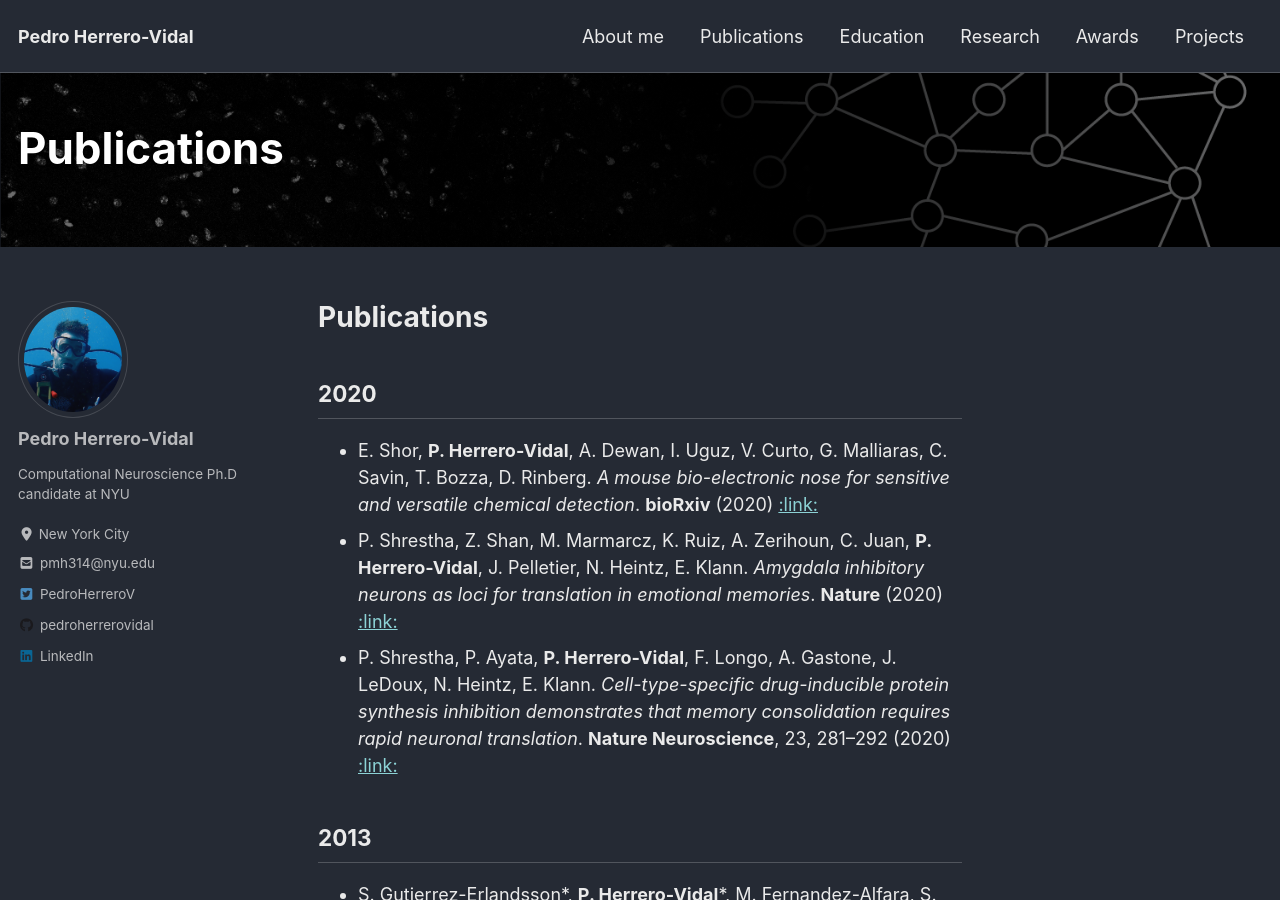
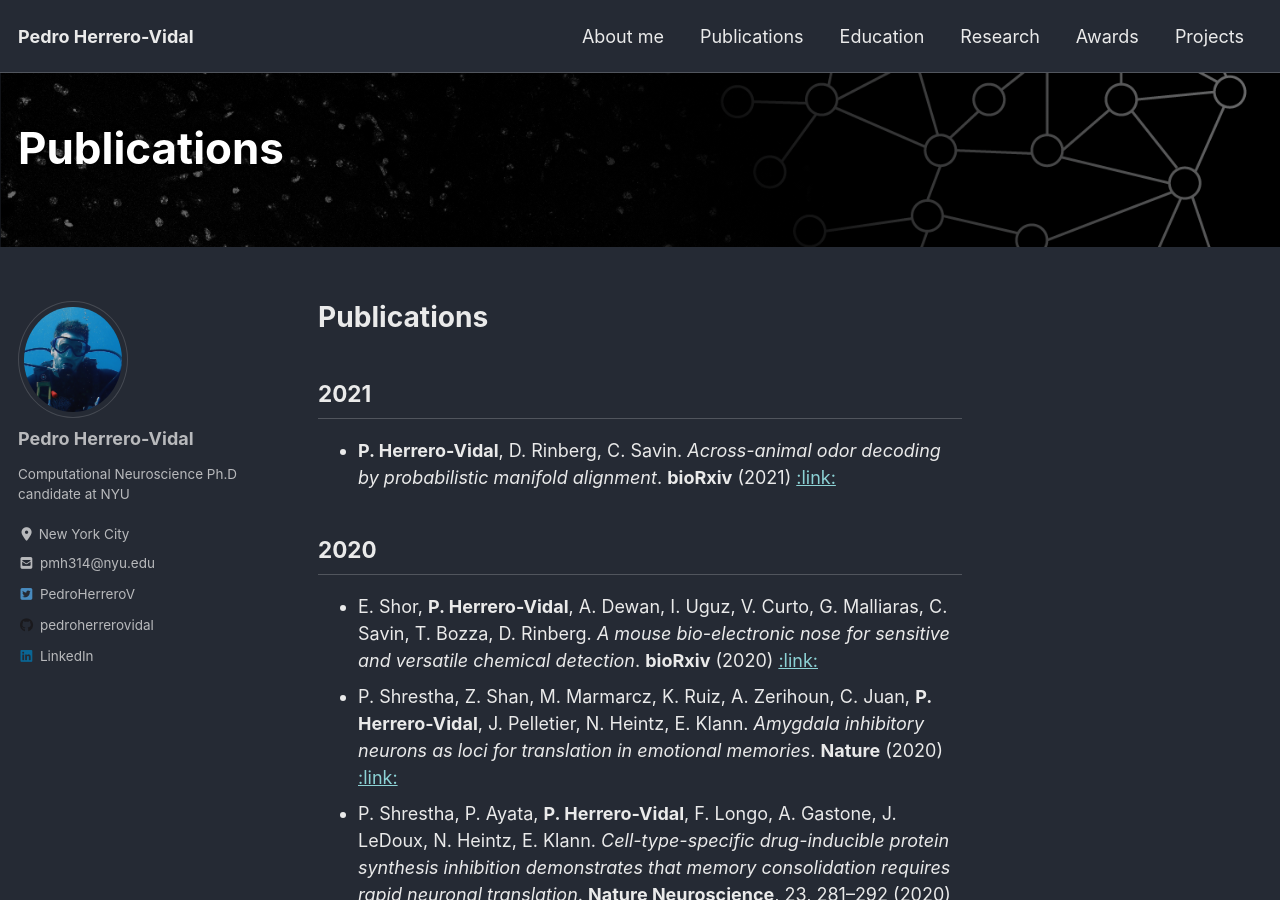
Before and after one commit to pedroherrerovidal/pedroherrerovidal.github.io, a Jekyll site: the page built from _pages/publications.md, in a window 1280 px wide and 900 px high. Built offline with Jekyll 4.4.1, drawn with Linux system fonts in a browser that asks for light colours; cached includes are drawn as plain includes; nearby versions of some CDN libraries.

Commit message:
Update publications.md

```diff
--- a/_pages/publications.md
+++ b/_pages/publications.md
@@ -8,6 +8,9 @@ header:
   overlay_filter: 0.5 # same as adding an opacity of 0.5 to a black background
 ---
 # **Publications**
+## 2021
+- **P. Herrero-Vidal**, D. Rinberg, C. Savin. *Across-animal odor decoding by probabilistic manifold alignment*. **bioRxiv** (2021) [ :link: ](https://www.biorxiv.org/content/10.1101/2021.06.06.447279v1)  <br />
+
 ## 2020
 - E. Shor, **P. Herrero-Vidal**, A. Dewan, I. Uguz, V. Curto, G. Malliaras, C. Savin, T. Bozza, D. Rinberg. *A mouse bio-electronic nose for sensitive and versatile chemical detection*. **bioRxiv** (2020) [ :link: ](https://www.biorxiv.org/content/10.1101/2020.05.06.079772v1)  <br />
 - P. Shrestha, Z. Shan, M. Marmarcz, K. Ruiz, A.  Zerihoun, C. Juan, **P. Herrero-Vidal**, J. Pelletier, N. Heintz, E. Klann. *Amygdala inhibitory neurons as loci for translation in emotional memories*. **Nature** (2020) [ :link: ](https://www.nature.com/articles/s41586-020-2793-8)  <br />
```
